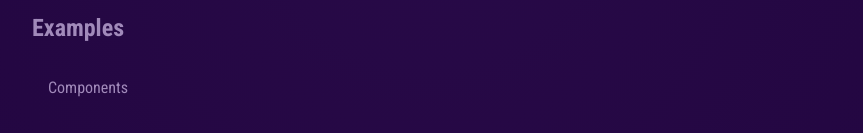
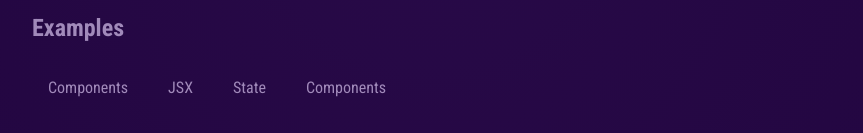
Before and after one commit to 43and18zeroes/01-starting-project, a React (Vite) app: page / in a window 1280 px wide. Shown: the part 737-870 px from the top of the page, without its empty margins (208-1071 px from the left). Built offline with nearby package versions, Linux system fonts and the light colour scheme.

Commit message:
css import4

```diff
--- a/src/App.jsx
+++ b/src/App.jsx
@@ -21,6 +21,9 @@ function App() {
           <h2>Examples</h2>
           <menu>
             <TabButton>Components</TabButton>
+            <TabButton>JSX</TabButton>
+            <TabButton>State</TabButton>
+            <TabButton>Components</TabButton>
           </menu>
         </section>
       </main>
```
